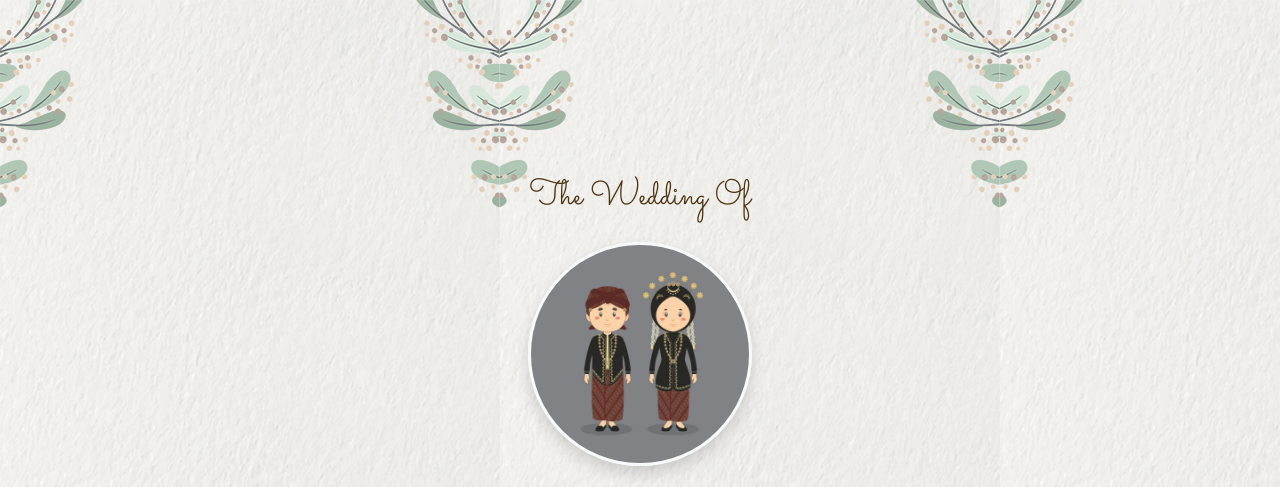
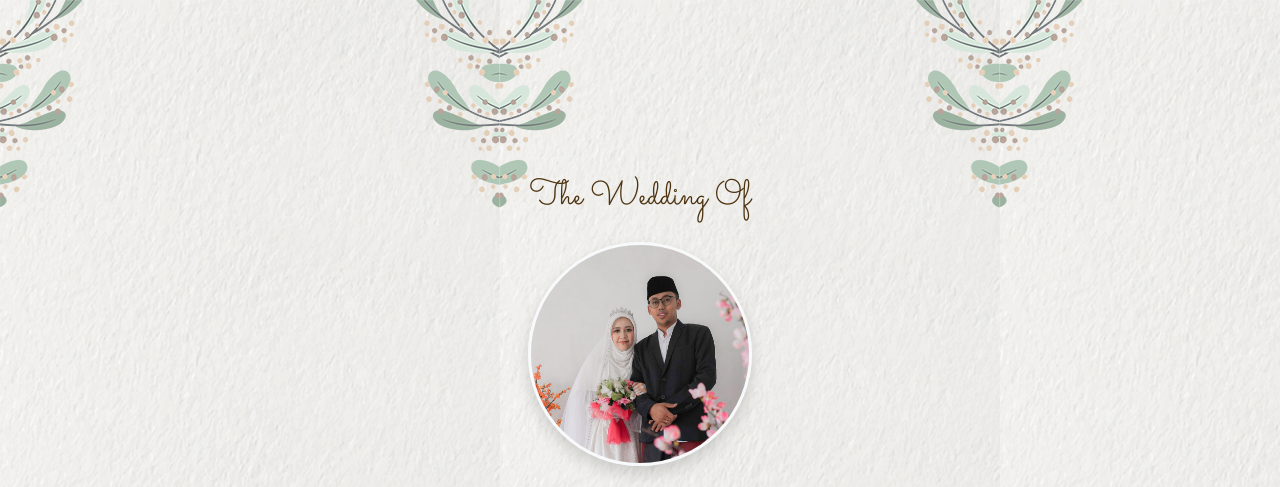
Before and after one commit to putranmakatita/undangan-ahmad, a plain HTML site: page index.html in a window 1280 px wide. Shown: the top 487 px of the page. Drawn offline with nearby package versions, Linux system fonts and the light colour scheme.

Commit message:
revisi 2

```diff
--- a/index.html
+++ b/index.html
@@ -12,7 +12,7 @@
     <meta name="color-scheme" content="dark">
     <meta property="og:title" content="Undangan Pernikahan Dewi & Ahmad">
     <meta property="og:description" content="Website Undangan Pernikahan Dewi & Ahmad Secara Online">
-    <meta property="og:image" content="/assets/images/bg.jpeg">
+    <meta property="og:image" content="/assets/images/UyeNdewi.jpeg">
     <meta property="og:image:type" content="image/jpeg">
     <meta property="og:image:alt" content="">
     <meta property="og:type" content="website">
@@ -71,7 +71,7 @@
                 <h1 class="font-estetik my-4" style="font-size: 2.2rem;">Undangan Pernikahan</h1>
                 <div class="py-4">
                     <div class="cropper border border-3 border-light shadow mx-auto">
-                        <img src="assets/images/bg.jpeg" alt="bg">
+                        <img src="assets/images/UyeNdewi.jpeg" alt="bg">
                     </div>
                 </div>
                 <h1 class="font-estetik my-4" style="font-size: 3rem;">Dewi & Ahmad</h1>
@@ -320,7 +320,7 @@
                     <div class="text-center">
                         <h1 class="font-estetik mb-4" style="font-size: 2.2rem;">The Wedding Of</h1>
                         <div class="cropper border border-3 border-light shadow mb-4 mx-auto">
-                            <img src="assets/images/bg.jpeg" alt="bg">
+                            <img src="assets/images/UyeNdewi.jpeg" alt="bg">
                         </div>
                         <h1 class="font-estetik my-4" style="font-size: 2.5rem;">Dewi & Ahmad</h1>
                         <div id="namatamu"></div>
```
Also changed, not shown: assets/images/UyeNdewi.jpeg (added).
